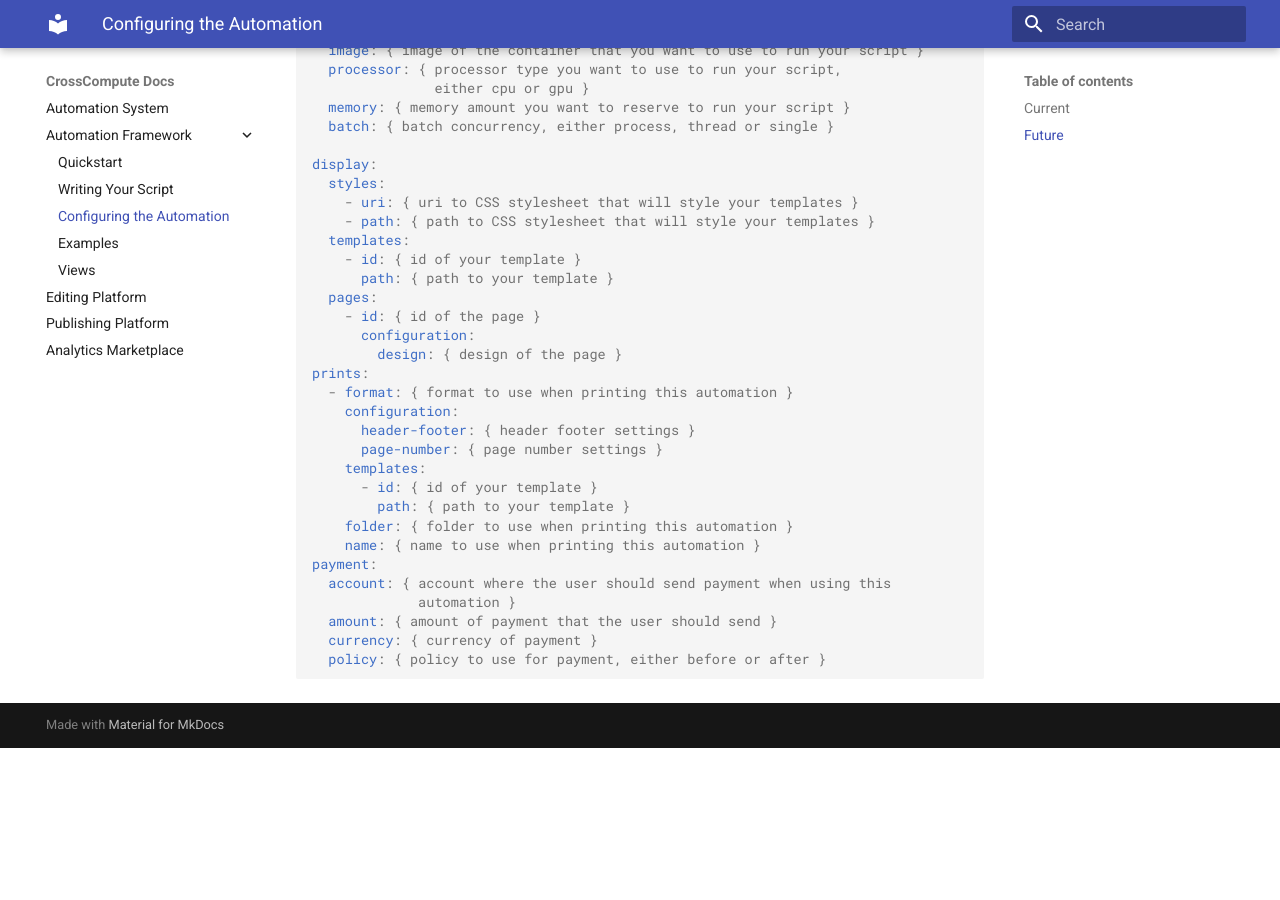
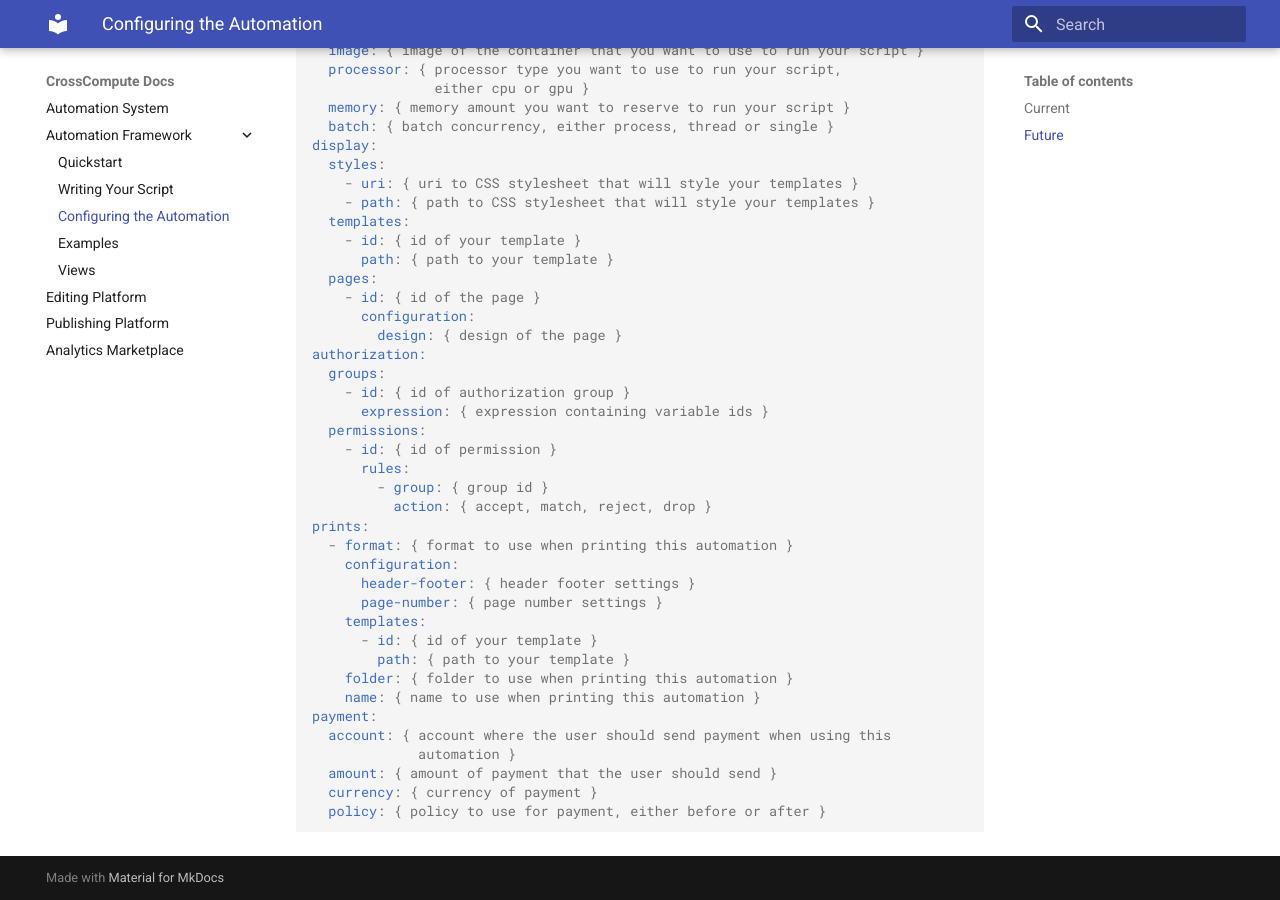
Before and after one commit to crosscompute/crosscompute-docs, an MkDocs documentation site: the page built from docs/automation-framework/configuration.md, in a window 1280 px wide and 900 px high, scrolled down 6703 px. Built offline with MkDocs 1.6.1 and Material for MkDocs 9.7.7, drawn with Linux system fonts in a browser that asks for light colours; before the commit the page ends 7451 px from its top, so only the background shows below that.

Commit message:
Add spec for authorization configuration

```diff
--- a/docs/automation-framework/configuration.md
+++ b/docs/automation-framework/configuration.md
@@ -345,7 +345,6 @@ environment:
                either cpu or gpu }
   memory: { memory amount you want to reserve to run your script }
   batch: { batch concurrency, either process, thread or single }
-
 display:
   styles:
     - uri: { uri to CSS stylesheet that will style your templates }
@@ -357,6 +356,15 @@ display:
     - id: { id of the page }
       configuration:
         design: { design of the page }
+authorization:
+  groups:
+    - id: { id of authorization group }
+      expression: { expression containing variable ids }
+  permissions:
+    - id: { id of permission }
+      rules:
+        - group: { group id }
+          action: { accept, match, reject, drop }
 prints:
   - format: { format to use when printing this automation }
     configuration:
```
